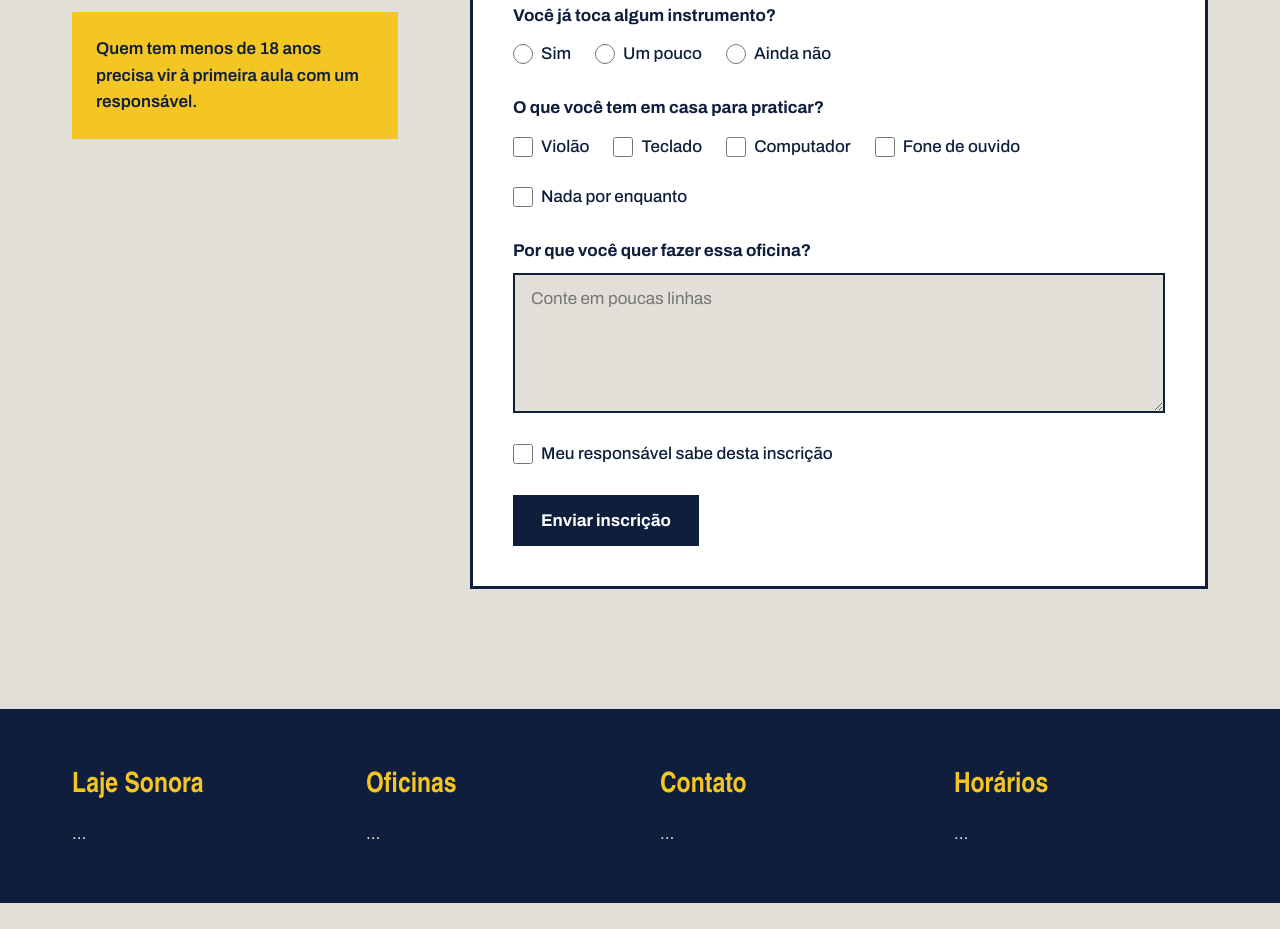
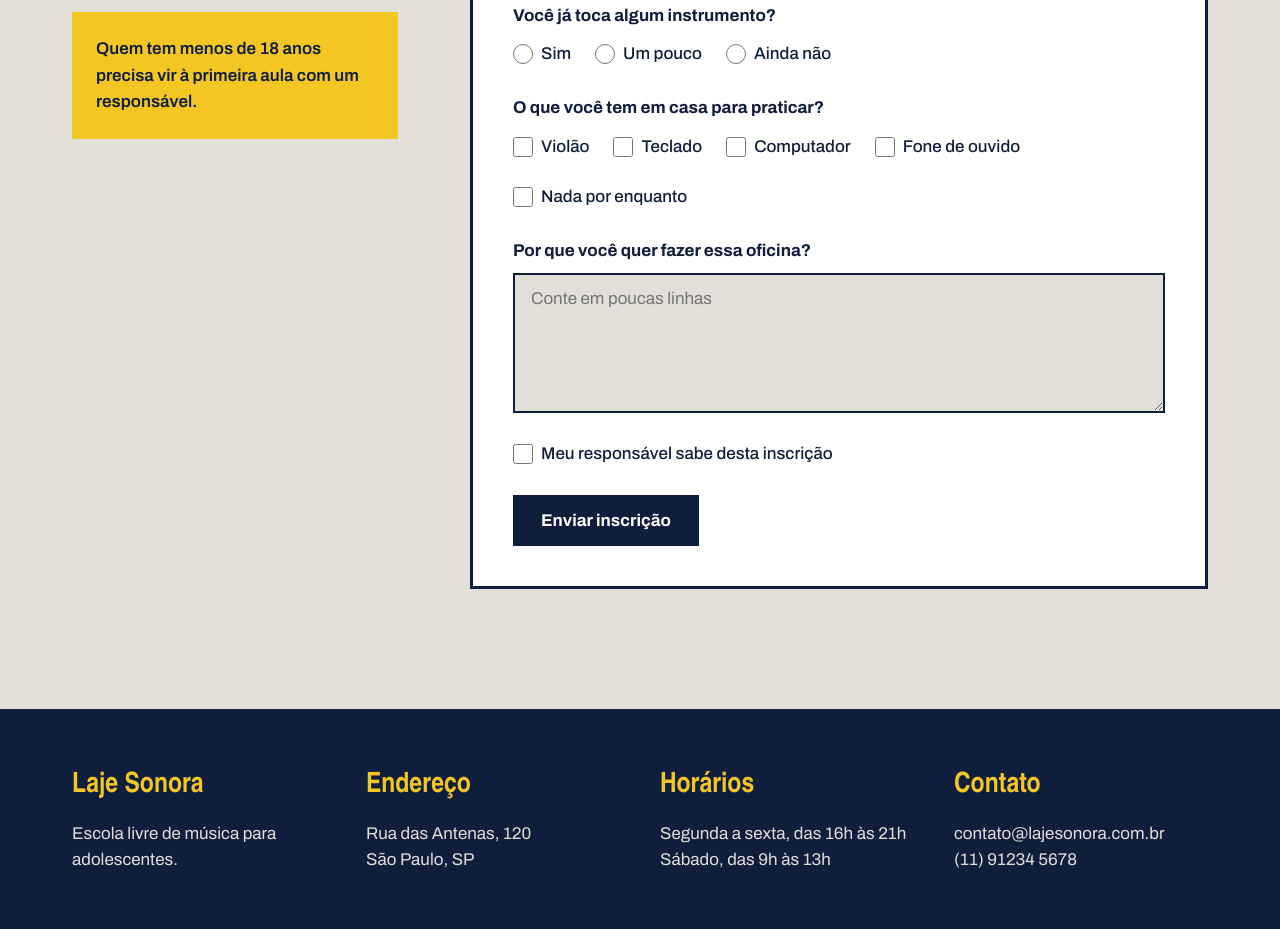
Before and after one commit to brunocascemiro1time/laje_sonora, a plain HTML site: page inscricao.html in a window 1280 px wide. Shown: the part 725-1654 px from the top of the page. Before the commit the page ends 1628 px from the top, so only its background shows below. Drawn offline with Linux system fonts and the light colour scheme; a web font is replaced by a local one.

Commit message:
final definitivo

```diff
--- a/inscricao.html
+++ b/inscricao.html
@@ -120,15 +120,41 @@
     </div>
   </main>
 
-  <footer class="rodape">
-    <div class="conteudo">
-      <div class="rodape-colunas">
-        <div class="rodape-coluna"><h4>Laje Sonora</h4><p>…</p></div>
-        <div class="rodape-coluna"><h4>Oficinas</h4><p>…</p></div>
-        <div class="rodape-coluna"><h4>Contato</h4><p>…</p></div>
-        <div class="rodape-coluna"><h4>Horários</h4><p>…</p></div>
-      </div>
-    </div>
-  </footer>
+    <footer class="rodape">
+
+        <div class="conteudo rodape-colunas">
+
+            <div class="rodape-coluna">
+                <h4>Laje Sonora</h4>
+                <p>Escola livre de música para adolescentes.</p>
+            </div>
+
+            <div class="rodape-coluna">
+                <h4>Endereço</h4>
+                <p>
+                    Rua das Antenas, 120<br>
+                    São Paulo, SP
+                </p>
+            </div>
+
+            <div class="rodape-coluna">
+                <h4>Horários</h4>
+                <p>
+                    Segunda a sexta, das 16h às 21h<br>
+                    Sábado, das 9h às 13h
+                </p>
+            </div>
+
+            <div class="rodape-coluna">
+                <h4>Contato</h4>
+                <p>
+                    contato@lajesonora.com.br<br>
+                    (11) 91234 5678
+                </p>
+            </div>
+
+        </div>
+
+    </footer>
 </body>
 </html>
```
